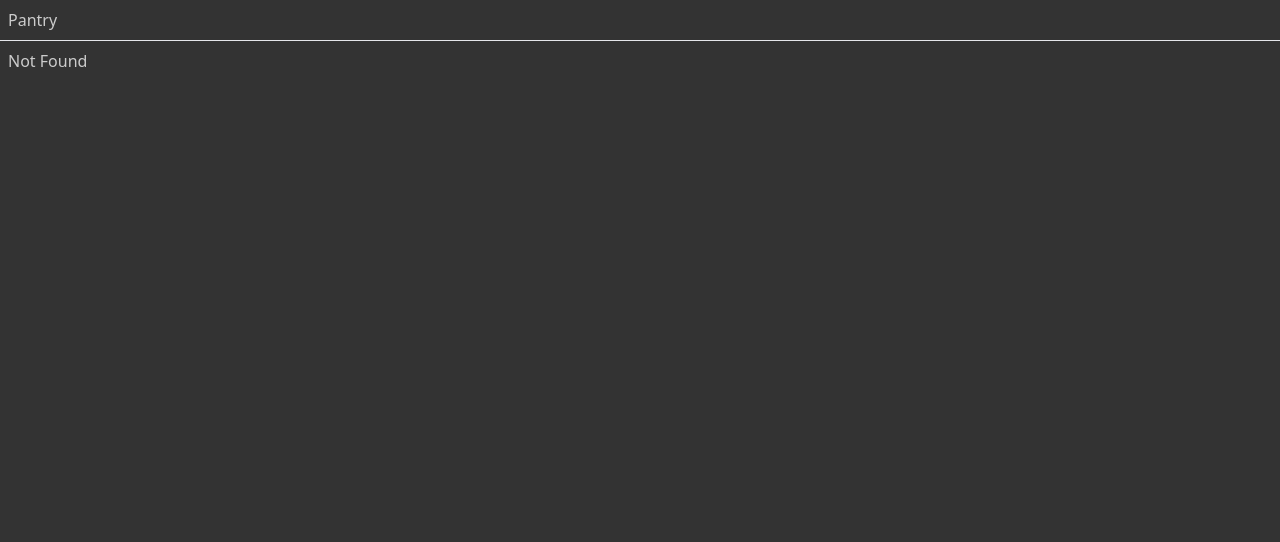
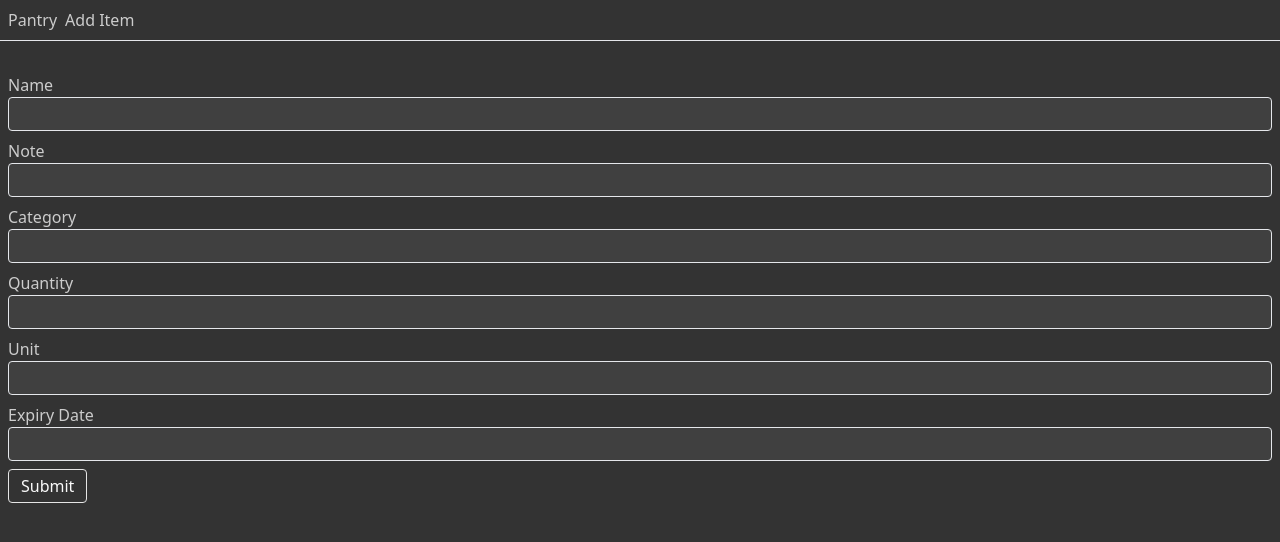
Before and after one commit to iamarale/freshkeep, a React (Vite) app: page /create in a window 1280 px wide. Before the commit this address had no page. Shown: the top 542 px of the page. Built offline with nearby package versions, Linux system fonts and the light colour scheme.

Commit message:
feat: started on create route to make new pantry items

```diff
--- /dev/null
+++ b/src/components/FormFields.tsx
@@ -0,0 +1,29 @@
+interface FieldTypes {
+  labelName: string;
+  inputId: string;
+  inputType: 'text' | 'number';
+  value: string;
+  setChange: (newValue: string | number) => void;
+  children: string | number;
+}
+export default function FormFields({
+  labelName,
+  inputId,
+  inputType,
+  value,
+  setChange,
+}: FieldTypes) {
+  return (
+    <div className="flex flex-col">
+      <label htmlFor={inputId}>{labelName}</label>
+      <input
+        className="rounded border-[1px] bg-neutral-700 px-2 py-1 text-neutral-200"
+        id={inputId}
+        type={inputType}
+        value={value}
+        onChange={e => setChange(e.target.value)}
+        required
+      />
+    </div>
+  );
+}
--- a/src/components/PantryItem.tsx
+++ b/src/components/PantryItem.tsx
@@ -1,3 +1,4 @@
+import { Link } from '@tanstack/react-router';
 import Button from './UI/Button';
 import { IconEdit, IconBackspace } from '@tabler/icons-react';
 
@@ -39,16 +40,20 @@ export default function PantryItem({ pantryItems }: Props) {
                 {item.expiry_date}
               </h4>
             </div>
-            <div className="flex gap-2">
+            <div className=" grid grid-cols-2">
+              <Link to={`/${item.id}`}>
                 <Button type="success">
                   Update{' '}
                   <span>
                     <IconEdit />
                   </span>
                 </Button>
+              </Link>
+              <Link to={`/`}>
                 <Button type="danger">
                   Delete <IconBackspace />
                 </Button>
+              </Link>
             </div>
           </div>
         ))}
--- a/src/components/UI/Button.tsx
+++ b/src/components/UI/Button.tsx
@@ -28,7 +28,7 @@ export default function Button({
 
   return (
     <button
-      className={`${className} flex  gap-2 rounded px-3 py-1 text-neutral-50 duration-200 hover:opacity-60 md:flex-1 md:justify-between`}
+      className={`${className} flex gap-2 rounded px-3 py-1 text-neutral-50 duration-200 hover:opacity-60 md:flex-1 md:justify-between`}
     >
       {icon && <span>{icon}</span>}
       {children}
--- a/src/routeTree.gen.ts
+++ b/src/routeTree.gen.ts
@@ -13,12 +13,18 @@ import { createFileRoute } from '@tanstack/react-router'
 // Import Routes
 
 import { Route as rootRoute } from './routes/__root'
+import { Route as CreateImport } from './routes/create'
 
 // Create Virtual Routes
 
 const IndexLazyImport = createFileRoute('/')()
 
 // Create/Update Routes
+
+const CreateRoute = CreateImport.update({
+  path: '/create',
+  getParentRoute: () => rootRoute,
+} as any)
 
 const IndexLazyRoute = IndexLazyImport.update({
   path: '/',
@@ -36,11 +42,18 @@ declare module '@tanstack/react-router' {
       preLoaderRoute: typeof IndexLazyImport
       parentRoute: typeof rootRoute
     }
+    '/create': {
+      id: '/create'
+      path: '/create'
+      fullPath: '/create'
+      preLoaderRoute: typeof CreateImport
+      parentRoute: typeof rootRoute
+    }
   }
 }
 
 // Create and export the route tree
 
-export const routeTree = rootRoute.addChildren({ IndexLazyRoute })
+export const routeTree = rootRoute.addChildren({ IndexLazyRoute, CreateRoute })
 
 /* prettier-ignore-end */
--- a/src/routes/__root.tsx
+++ b/src/routes/__root.tsx
@@ -6,6 +6,7 @@ export const Route = createRootRoute({
     <>
       <div className="flex gap-2 p-2">
         <Link to="/">Pantry</Link>
+        <Link to="/create">Add Item</Link>
       </div>
       <hr />
       <div className="p-2">
--- /dev/null
+++ b/src/routes/create.tsx
@@ -0,0 +1,72 @@
+import { createFileRoute } from '@tanstack/react-router';
+import { useState } from 'react';
+import FormFields from '../components/FormFields';
+import Button from '../components/UI/Button';
+
+export const Route = createFileRoute('/create')({
+  component: CreatePantryItem,
+});
+
+function CreatePantryItem() {
+  const [name, setName] = useState('');
+  const [note, setNote] = useState('');
+  const [category, setCategory] = useState('');
+  const [quantity, setQuantity] = useState('');
+  const [unit, setUnit] = useState('');
+  const [expiryDate, setExpiryDate] = useState('');
+
+  async function handleSubmit() {}
+
+  return (
+    <form onSubmit={handleSubmit}>
+      <fieldset className="mb-2 mt-6 flex flex-col gap-2">
+        <FormFields
+          labelName="Name"
+          inputId="name"
+          inputType="text"
+          value={name}
+          setChange={setName}
+        />
+
+        <FormFields
+          labelName="Note"
+          inputId="note"
+          inputType="text"
+          value={note}
+          setChange={setNote}
+        />
+
+        <FormFields
+          labelName="Category"
+          inputId="category"
+          inputType="text"
+          value={category}
+          setChange={setCategory}
+        />
+
+        <FormFields
+          labelName="Quantity"
+          inputId="quantity"
+          inputType="text"
+          value={quantity}
+          setChange={setQuantity}
+        />
+        <FormFields
+          labelName="Unit"
+          inputId="unit"
+          inputType="text"
+          value={unit}
+          setChange={setUnit}
+        />
+        <FormFields
+          labelName="Expiry Date"
+          inputId="expiryDate"
+          inputType="text"
+          value={expiryDate}
+          setChange={setExpiryDate}
+        />
+      </fieldset>
+      <Button type="default">Submit</Button>
+    </form>
+  );
+}
```
Lines whose indentation alone changed are shown as unchanged.
